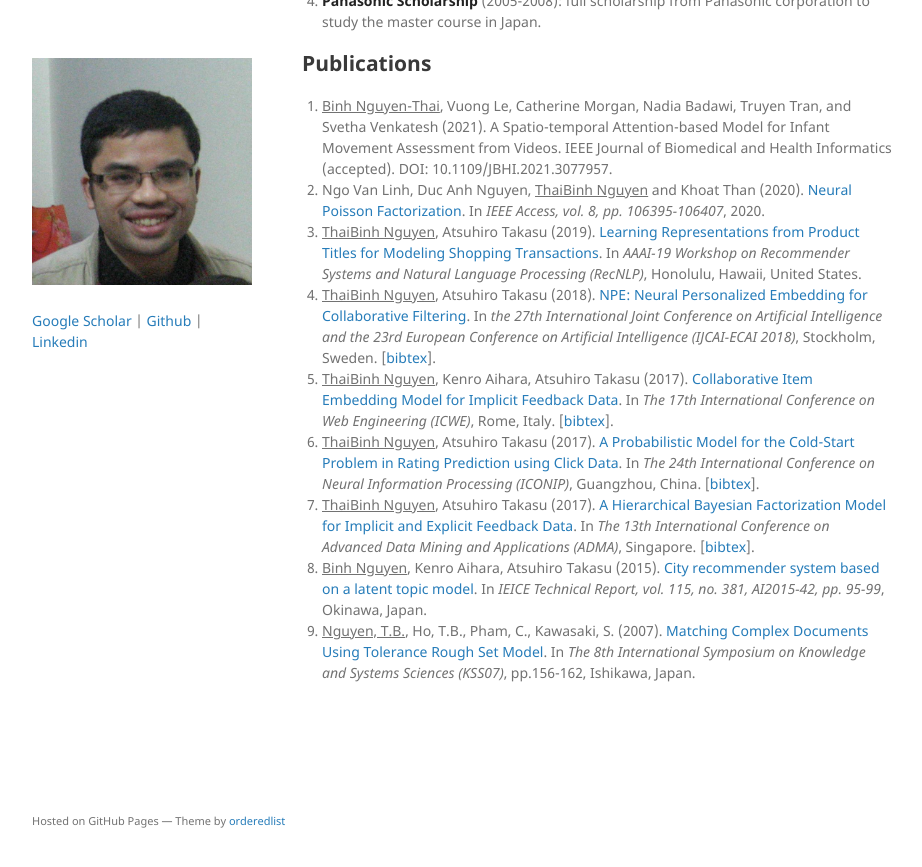
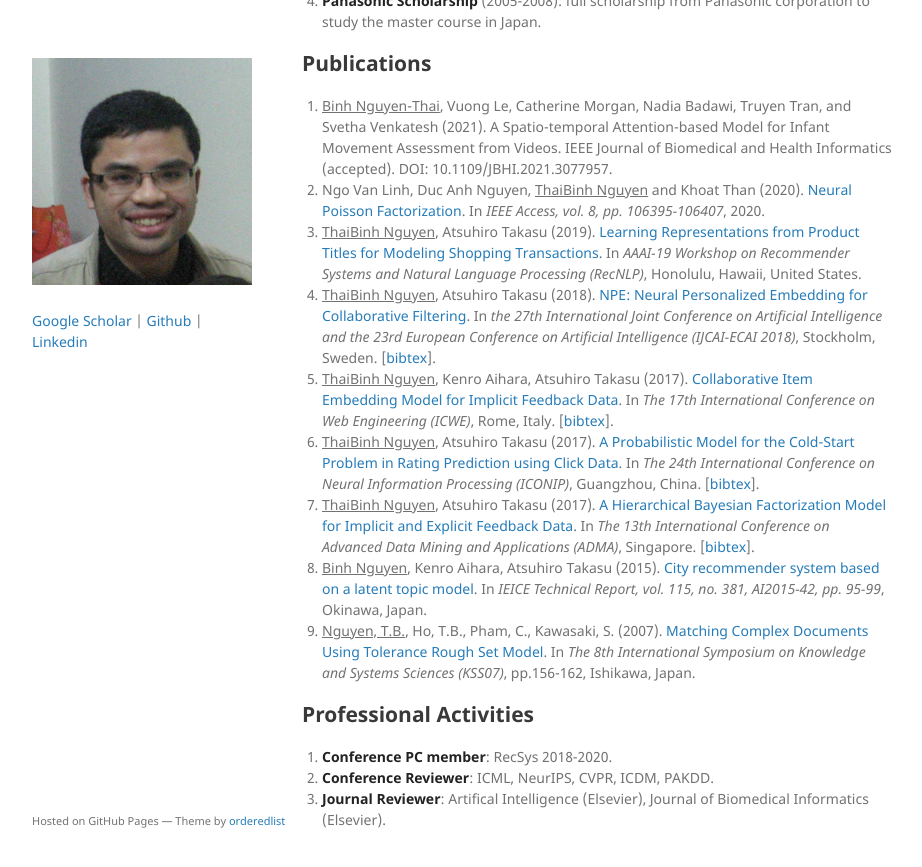
Before and after one commit to nguyenthaibinh/nguyenthaibinh.github.io, a Jekyll site: the page built from index.md, in a window 1280 px wide and 900 px high, scrolled down 516 px. Shown: the top 867 px of the window, without its empty margins (178-1100 px from the left). Built offline with Jekyll 4.4.1, drawn with Linux system fonts in a browser that asks for light colours; the repository's description, which GitHub fills in, is left out; our own code applies the rules of GitHub Pages for plain Markdown files.

Commit message:
Update index.md

```diff
--- a/index.md
+++ b/index.md
@@ -24,3 +24,8 @@ I completed my Ph.D in Informatics at the <a href="http://www.nii.ac.jp/graduate
 1. <u>ThaiBinh Nguyen</u>, Atsuhiro Takasu (2017). <a href='papers/adma2017.pdf' target="_blank">A Hierarchical Bayesian Factorization Model for Implicit and Explicit Feedback Data</a>. In *The 13th International Conference on Advanced Data Mining and Applications (ADMA)*, Singapore. [<a href="bibtex.html#nguyen2017hierarchical">bibtex</a>].
 1. <u>Binh Nguyen</u>, Kenro Aihara, Atsuhiro Takasu (2015). <a href='papers/city_rec2015.pdf' target="_blank">City recommender system based on a latent topic model</a>. In *IEICE Technical Report, vol. 115, no. 381, AI2015-42, pp. 95-99*, Okinawa, Japan.
 1. <u>Nguyen, T.B.</u>, Ho, T.B., Pham, C., Kawasaki, S. (2007). <a href='papers/kss2007.pdf' target="_blank">Matching Complex Documents Using Tolerance Rough Set Model</a>. In *The 8th International Symposium on Knowledge and Systems Sciences (KSS07)*, pp.156-162, Ishikawa, Japan.
+
+## Professional Activities
+1. **Conference PC member**: RecSys 2018-2020.
+2. **Conference Reviewer**: ICML, NeurIPS, CVPR, ICDM, PAKDD.
+3. **Journal Reviewer**: Artifical Intelligence (Elsevier), Journal of Biomedical Informatics (Elsevier).
```
